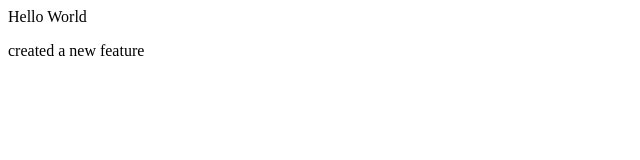
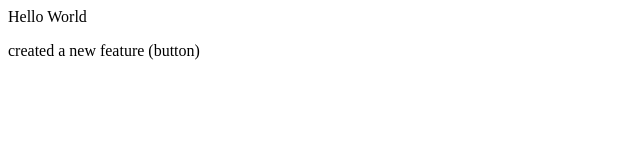
Before and after one commit to Subhajit-das21/localrepo, a plain HTML site: page index.html in a window 1280 px wide. Shown: the full height of the page, 0-640 px from the left. Drawn offline with Linux system fonts and the light colour scheme.

```diff
--- a/index.html
+++ b/index.html
@@ -1,2 +1,2 @@
 <p>Hello World</p>
-<p>created a new feature</p>
+<p>created a new feature (button)</p>
```
